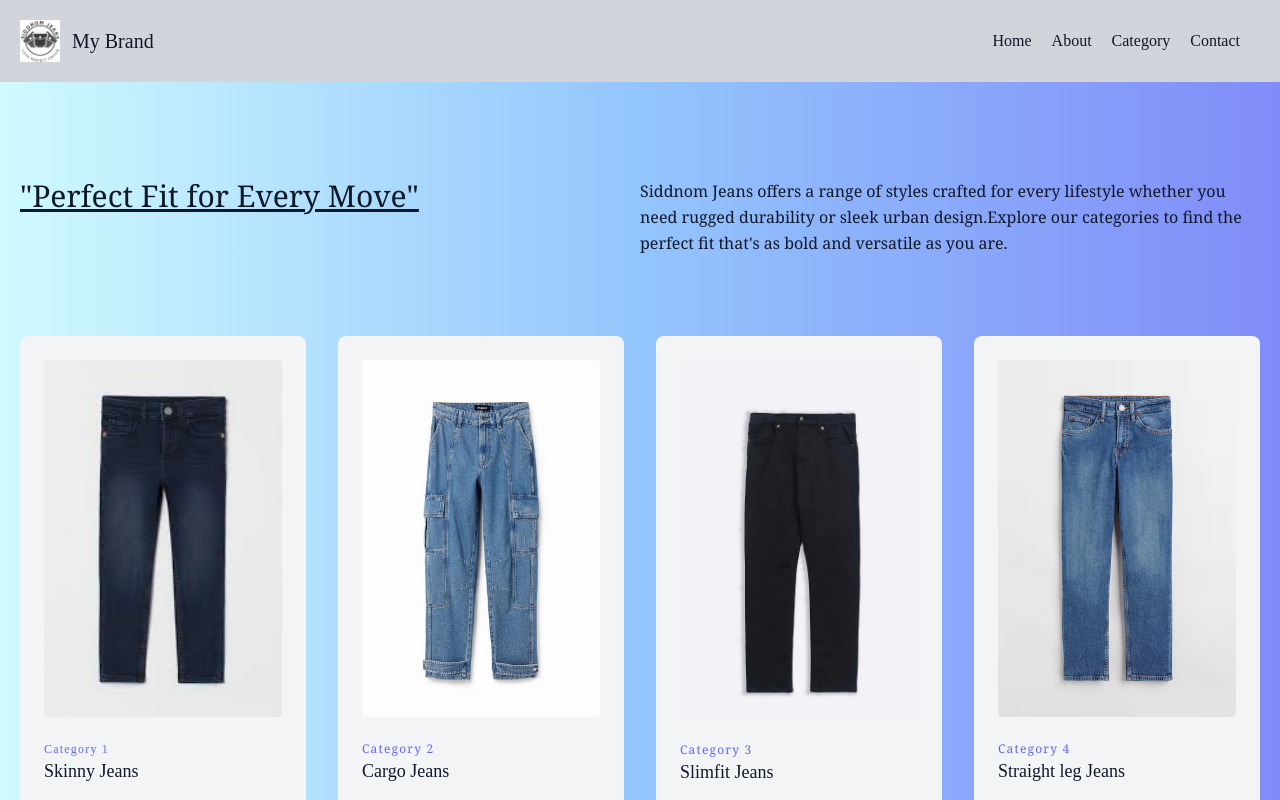
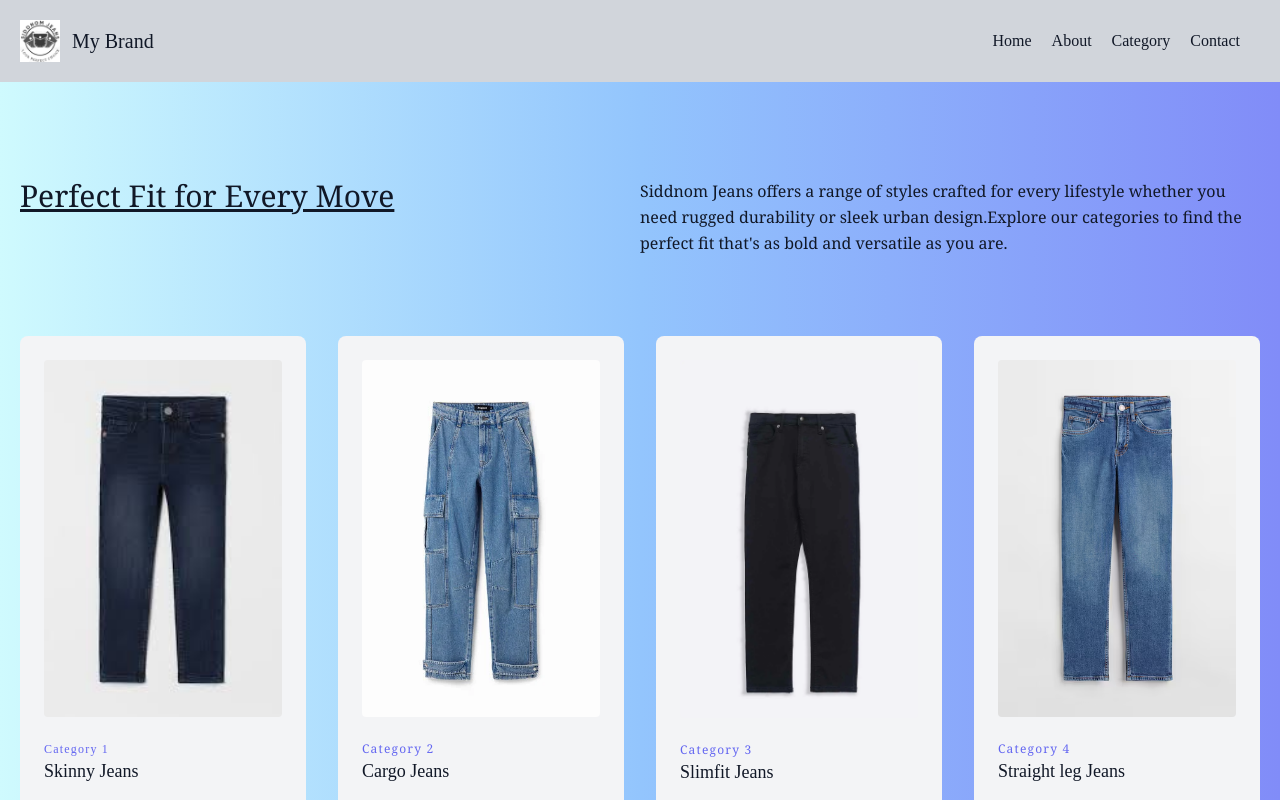
Before and after one commit to Sidra-Noman/webiste-tailwindcss, a Next.js app: page /category in a window 1280 px wide. Shown: the top 800 px of the page. Built offline with nearby package versions, Linux system fonts and the light colour scheme.

Commit message:
Your commit message here

```diff
--- a/app/category/page.tsx
+++ b/app/category/page.tsx
@@ -12,7 +12,7 @@ const page = () => {
     <div className="flex flex-wrap w-full mb-20">
       <div className="lg:w-1/2 w-full mb-6 lg:mb-0">
         <h1 className="sm:text-3xl text-2xl font-medium title-font mb-2 text-gray-900 underline font-serif">
-        "Perfect Fit for Every Move"</h1>
+        Perfect Fit for Every Move</h1>
 
       </div>
       <p className="lg:w-1/2 w-full leading-relaxed text-gray-900 font-serif">Siddnom Jeans offers a range of styles crafted for every lifestyle whether you need rugged durability or sleek urban design.Explore our categories to find the perfect fit that&apos;s as bold and versatile as you are.</p>
@@ -23,7 +23,7 @@ const page = () => {
           <Image  src={"/images/skinny.jpg"} alt="content" height={40} width={250} className=" rounded object-cover object-center mb-6"/>
           <h2 className="tracking-widest text-indigo-500 text-xs font-medium title-font">Category 1</h2>
           <h2 className="text-lg text-gray-900 font-medium mb-4">Skinny Jeans</h2>
-          <p className="leading-relaxed text-base ">Men's skinny jeans offer a sleek, modern fit that hugs the legs for a sharp, streamlined look. Perfect for a night out or casual wear, these jeans bring style and comfort together effortlessly.</p>
+          <p className="leading-relaxed text-base ">Men&apos;s skinny jeans offer a sleek, modern fit that hugs the legs for a sharp, streamlined look. Perfect for a night out or casual wear, these jeans bring style and comfort together effortlessly.</p>
         </div>
       </div>
       <div className="xl:w-1/4 md:w-1/2 p-4">
```
